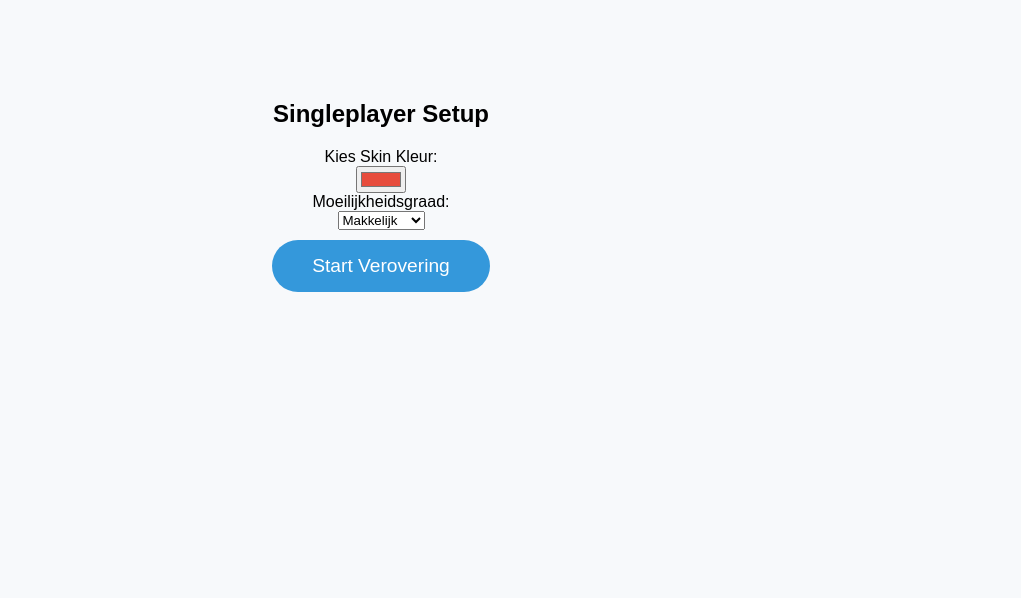
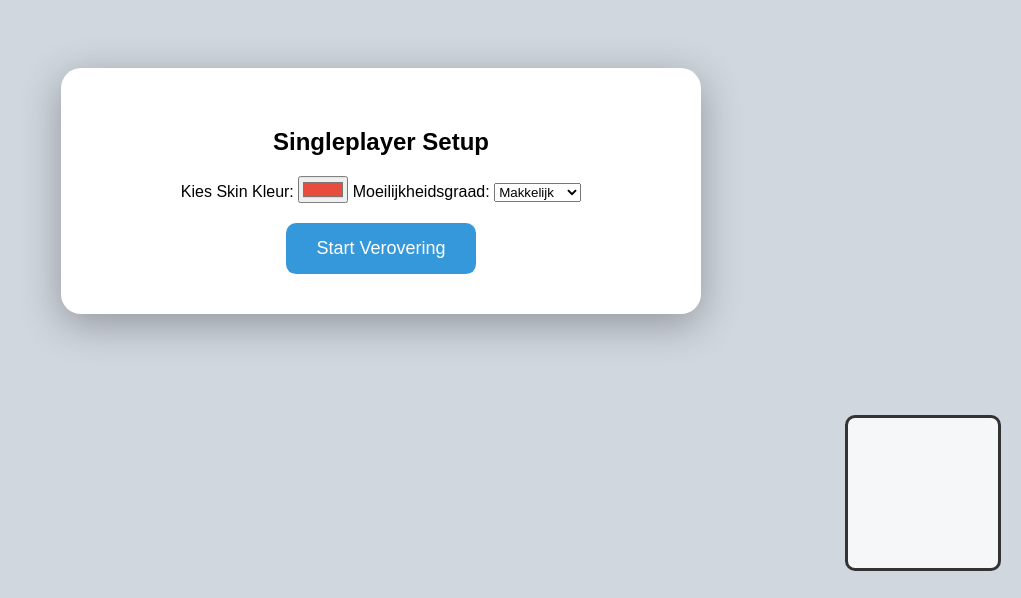
Before and after one commit to kutuzovdaniel579-jpg/Territoria.io, a plain HTML site: page sp/index.html in a window 1280 px wide. Shown: the part 209-807 px from the top of the page, without its empty margins (259-1280 px from the left). Drawn offline with Linux system fonts and the light colour scheme.

Commit message:
Update style.css

```diff
--- a/style.css
+++ b/style.css
@@ -1,70 +1,41 @@
 body, html {
-    margin: 0;
-    padding: 0;
-    width: 100%;
-    height: 100%;
+    margin: 0; padding: 0;
+    width: 100%; height: 100%;
     overflow: hidden;
-    background-color: #f7f9fb;
-    font-family: 'Arial', sans-serif;
+    background-color: #d0d7de;
+    font-family: 'Arial Rounded MT Bold', Arial, sans-serif;
 }
 
-/* Splashscreen */
 #splash-screen {
-    position: fixed;
-    width: 100%; height: 100%;
-    background: #2c3e50;
-    color: white;
-    display: flex;
-    flex-direction: column;
-    justify-content: center;
-    align-items: center;
-    z-index: 1000;
+    position: fixed; width: 100%; height: 100%;
+    background: #2c3e50; color: white;
+    display: flex; flex-direction: column; justify-content: center; align-items: center;
+    z-index: 1000; transition: 0.5s;
 }
 
-.loader {
-    border: 6px solid #f3f3f3;
-    border-top: 6px solid #3498db;
-    border-radius: 50%;
-    width: 60px; height: 60px;
-    animation: spin 1s linear infinite;
+#setup-menu {
+    position: absolute; top: 50%; left: 50%;
+    transform: translate(-50%, -50%);
+    background: white; padding: 40px; border-radius: 20px;
+    box-shadow: 0 10px 40px rgba(0,0,0,0.3); text-align: center;
+    z-index: 10;
 }
 
-@keyframes spin { 0% { transform: rotate(0deg); } 100% { transform: rotate(360deg); } }
-
-/* Menu's */
-#main-menu, #setup-menu {
-    display: flex;
-    flex-direction: column;
-    align-items: center;
-    justify-content: center;
-    height: 100vh;
+.btn {
+    background: #3498db; color: white; border: none;
+    padding: 15px 30px; border-radius: 10px; cursor: pointer;
+    font-size: 18px; margin-top: 20px;
 }
 
-.hidden { display: none !important; }
+.btn:hover { background: #2980b9; }
 
-.btn {
-    padding: 15px 40px;
-    margin: 10px;
-    font-size: 1.2rem;
-    border: none;
-    border-radius: 50px;
-    background: #3498db;
-    color: white;
-    cursor: pointer;
-    transition: transform 0.2s;
+#game-container { display: none; }
+
+#minimap-container {
+    position: absolute; bottom: 20px; right: 20px;
+    width: 150px; height: 150px;
+    background: rgba(255,255,255,0.8);
+    border: 3px solid #333; border-radius: 10px;
 }
 
-.btn:hover { transform: scale(1.1); background: #2980b9; }
-.disabled { background: #95a5a6; cursor: not-allowed; }
-
-/* Game Elements */
-#gameCanvas { display: none; background: #eee; }
-
-#minimap-container {
-    position: absolute;
-    bottom: 20px; right: 20px;
-    width: 180px; height: 180px;
-    background: rgba(255,255,255,0.8);
-    border: 4px solid #333;
-    display: none;
-}
+canvas { display: block; }
```
